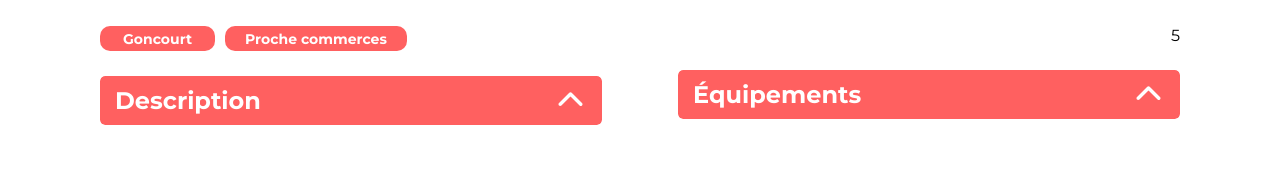
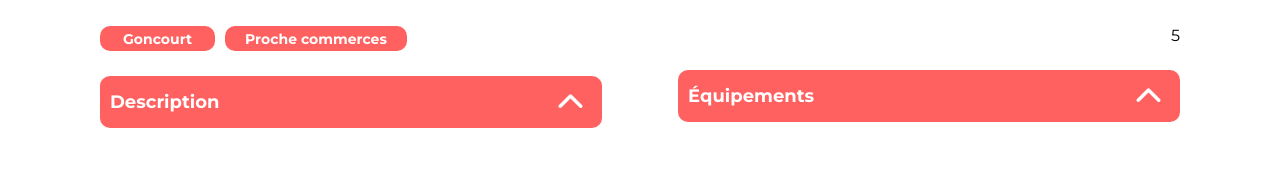
Before and after one commit to Dave25440/OpenClassrooms-P5-Kasa, a React (Create React App) app: page /logement/0979876d in a window 1280 px wide. Shown: the part 682-860 px from the top of the page. Built offline with nearby package versions, Linux system fonts and the light colour scheme.

Commit message:
Add titleClass prop to Collapse component and its h2 className with logical operator to check if prop exists, add details modifier to collapsebar__title className in Collapse stylesheet and use it with titleClass prop in Details component

```diff
--- a/src/components/Collapse/Collapse.module.scss
+++ b/src/components/Collapse/Collapse.module.scss
@@ -16,6 +16,12 @@
         border-radius: 5px;
         padding: 10px 19px 10px 15px;
         @include text-format($color-secondary, 24px, 700);
+
+        &--details {
+            border-radius: 10px;
+            padding: 15px 19px 15px 10px;
+            @include text-format($color-secondary, 18px, 700);
+        }
 
         @media (max-width: $breakpoint-small) {
             padding: 10px 12px 10px 10px;
--- a/src/components/Collapse/index.jsx
+++ b/src/components/Collapse/index.jsx
@@ -3,12 +3,16 @@ import styles from "./Collapse.module.scss";
 import ChevronUp from "../../assets/chevron-up.svg";
 import SmallChevronUp from "../../assets/chevron-up-small.svg";
 
-const Collapse = ({ title, content }) => {
+const Collapse = ({ title, titleClass, content }) => {
     const [isOpen, setIsOpen] = useState(false);
 
     return (
         <li className={styles.collapsebar}>
-            <h2 className={styles.collapsebar__title}>
+            <h2
+                className={`${styles.collapsebar__title} ${
+                    titleClass && styles[titleClass]
+                }`}
+            >
                 {title}
                 <button
                     className={`${styles.collapsebar__button} ${
--- a/src/components/Details/index.jsx
+++ b/src/components/Details/index.jsx
@@ -35,12 +35,17 @@ const Details = ({
                         ))}
                     </ul>
                 </li>
-                <Collapse title="Description" content={description} />
+                <Collapse
+                    title="Description"
+                    titleClass="collapsebar__title--details"
+                    content={description}
+                />
             </ul>
             <ul className={styles.detailsgrid__list}>
                 <li className={styles.detailsgrid__rating}>{rating}</li>
                 <Collapse
                     title="Équipements"
+                    titleClass="collapsebar__title--details"
                     content={
                         <ul className={styles.detailsgrid__equipments}>
                             {equipments.map((equipment) => (
```
